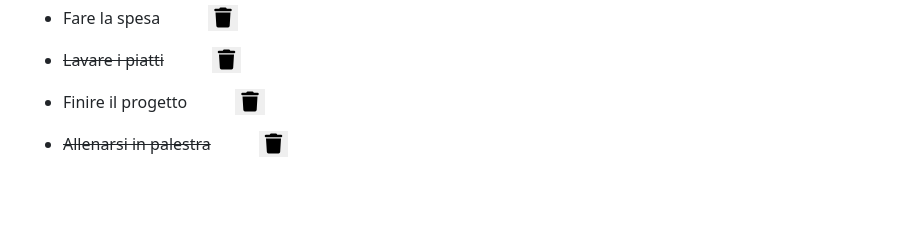
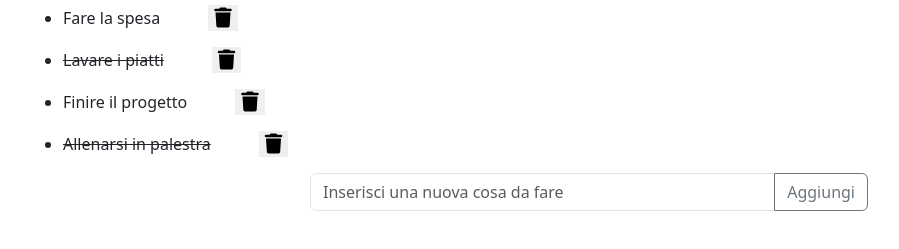
Before and after one commit to orazi-paolo/vue-todolist, a plain HTML site: page index.html in a window 1280 px wide. Shown: the part 109-358 px from the top of the page, without its empty margins (51-950 px from the left). Drawn offline with nearby package versions, Linux system fonts and the light colour scheme.

Commit message:
MILESTONE 3 && BONUS 1

```diff
--- a/index.html
+++ b/index.html
@@ -42,8 +42,19 @@
                         </button>
                     </li>
                 </ul>
+                <div>
+                </div>
             </div>
-
+            <div class="container d-flex justify-content-center">
+                <div class="input-group mb-3 w-50">
+                    <!-- quando premo invio oppure quando clicco sul pulsante inserisco la nuova task nell array -->
+                    <input type="text" class="form-control" placeholder="Inserisci una nuova cosa da fare"
+                        aria-label="Recipient's username" aria-describedby="button-addon2" v-model="newTodoText"
+                        @keyup.enter="newTodo">
+                    <button class="btn btn-outline-secondary" type="button" id="button-addon2"
+                        @click="newTodo()">Aggiungi</button>
+                </div>
+            </div>
         </main>
     </div>
 
--- a/js/script.js
+++ b/js/script.js
@@ -21,12 +21,28 @@ createApp({
                     done: true
                 }
             ],
+            newTodoText: '',
         }
     },
     methods: {
-        // metodo per rimuove dalla lista un todo
+        // metodo per rimuovere dalla lista un todo
         removeTodo(index) {
             this.todoList.splice(index, 1);
+        },
+        // metodo per aggiunger un nuovo todo alla lista
+        newTodo() {
+            if (this.newTodoText.length < 3) {
+                return;
+            } else {
+                this.todoList.push({
+                    text: this.newTodoText,
+                    done: false
+                });
+                this.cleanerNewTodo();
+            }
+        },
+        cleanerNewTodo() {
+            this.newTodoText = '';
         }
     }
 }).mount('#app')
```
